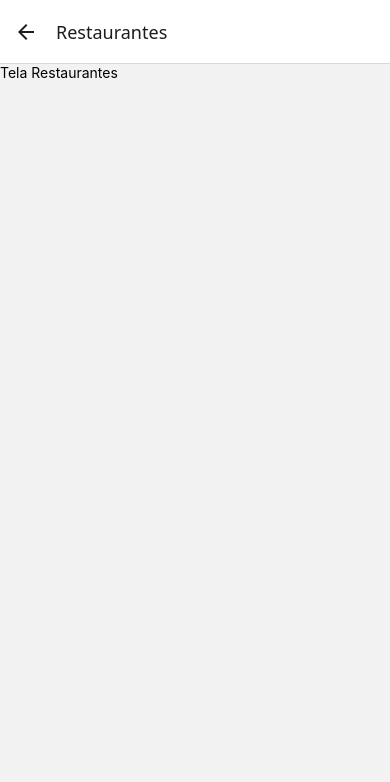
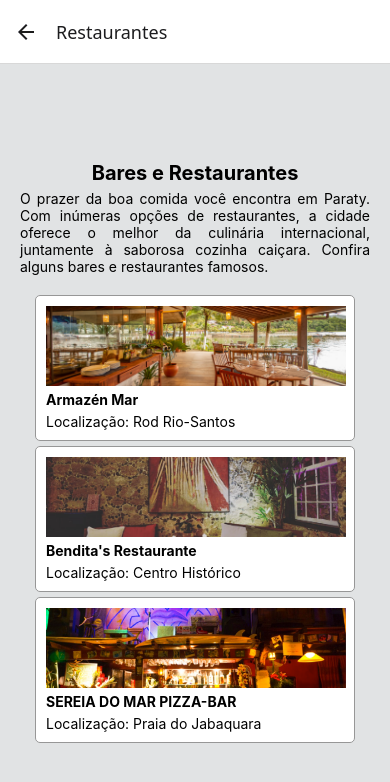
Before and after one commit to alands1999/Cidade-de-Paraty, a React Native app in the folder cidadeParaty/: screen /Restaurantes in a window 390 px wide. Shown: the top 782 px of the page. Built offline with nearby package versions, Linux system fonts and the light colour scheme.

Commit message:
Criação dos componentes e estilização do componente Restaurantes

```diff
--- a/cidadeParaty/Componentes/TelaRestaurantes/estilo.js
+++ b/cidadeParaty/Componentes/TelaRestaurantes/estilo.js
@@ -0,0 +1,42 @@
+import { StyleSheet } from "react-native";
+
+const estilos = StyleSheet.create({
+    img: {
+        width: 300,
+        height: 80,
+        marginBottom: 5,
+    },
+    container: {
+        flex: 1,
+        justifyContent: 'center',
+        alignItems: 'center',
+        backgroundColor: '#e1e3e4',
+        padding: 20,
+    },
+    titulo: {
+        fontSize: 20,
+        textAlign: 'center',
+        fontWeight: 'bold',
+        marginBottom: 5,
+    },
+    texto: {
+        textAlign: 'justify',
+        marginBottom: 20,
+    },
+    card: {
+        backgroundColor: 'white',
+        width: 320,
+        marginBottom: 5,
+        padding: 10,
+        borderRadius: 5,
+        borderWidth: 1,
+        borderColor: '#979797'
+    },
+    tituloRestaurantes: {
+        fontWeight: 'bold',
+        marginBottom: 5,
+
+    }
+})
+
+export default estilos;
--- a/cidadeParaty/Componentes/TelaRestaurantes/index.js
+++ b/cidadeParaty/Componentes/TelaRestaurantes/index.js
@@ -1,9 +1,33 @@
-import { View, Text } from "react-native";
+import { View, Text, Image } from "react-native";
+import estilos from "./estilo";
+
+import Img01 from '../../assets/restaurantes/restaurante01.png';
+import Img02 from '../../assets/restaurantes/restaurante02.png';
+import Img03 from '../../assets/restaurantes/restaurante03.png';
 
 export default function TelaRestaurantes(){
     return(
-        <View>
-            <Text>Tela Restaurantes</Text>
+        <View style={estilos.container}>
+            <Text style={estilos.titulo} >Bares e Restaurantes</Text>
+            <Text style={estilos.texto} >O prazer da boa comida você encontra em Paraty. Com inúmeras opções de restaurantes, a cidade oferece o melhor da culinária internacional, juntamente à saborosa cozinha caiçara. Confira alguns bares e restaurantes famosos. </Text>
+
+            <View style={estilos.card}>
+                <Image source={Img01} style={estilos.img} />
+                <Text style={estilos.tituloRestaurantes}>Armazén Mar</Text>
+                <Text>Localização: Rod Rio-Santos</Text>
+            </View>
+
+            <View style={estilos.card}>
+                <Image source={Img02} style={estilos.img} />
+                <Text style={estilos.tituloRestaurantes}>Bendita's Restaurante</Text>
+                <Text>Localização: Centro Histórico</Text>
+            </View>
+
+            <View style={estilos.card}>
+                <Image source={Img03} style={estilos.img} />
+                <Text style={estilos.tituloRestaurantes}>SEREIA DO MAR PIZZA-BAR</Text>
+                <Text>Localização: Praia do Jabaquara</Text>
+            </View>
         </View>
     )
 }
```
